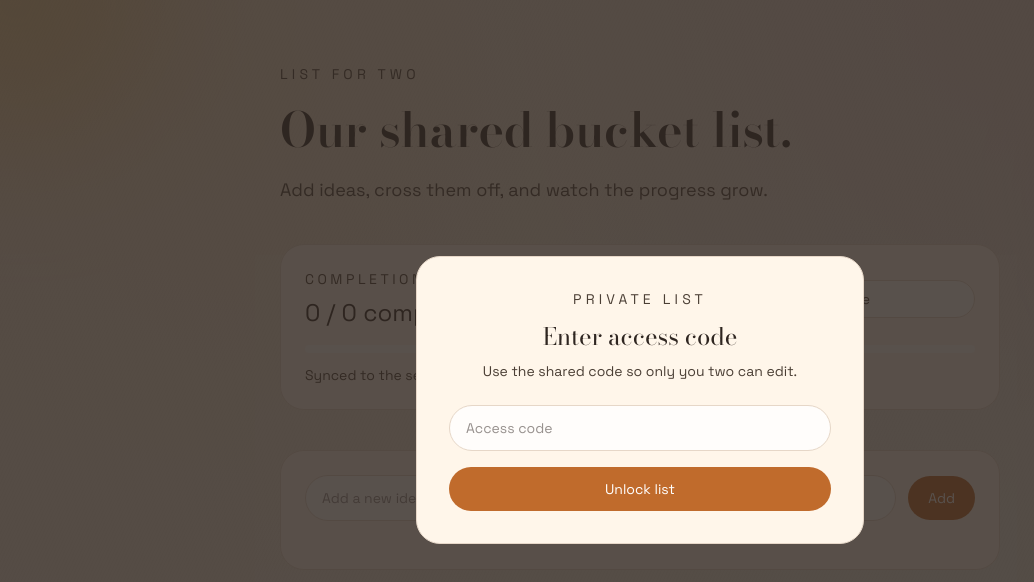
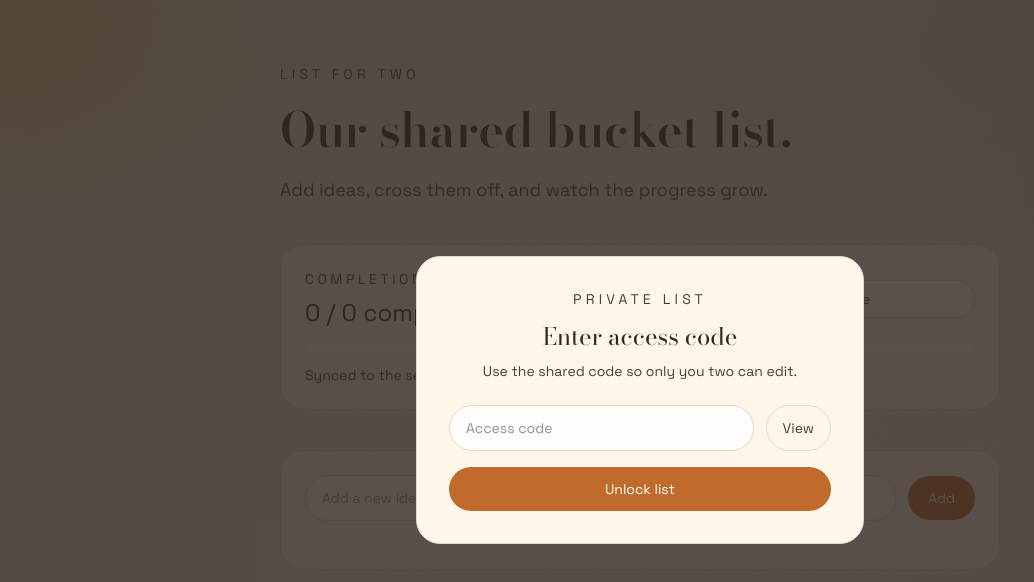
Before and after one commit to abelbegashaw/list-for-two, a Next.js app: page / in a window 1280 px wide. Shown: the top 582 px of the page, without its empty margins (0-1034 px from the left). Built offline with nearby package versions, Linux system fonts and the light colour scheme.

Commit message:
viewing passcode

```diff
--- a/app/page.tsx
+++ b/app/page.tsx
@@ -13,6 +13,7 @@ export default function Home() {
   const [draft, setDraft] = useState("")
   const [accessCode, setAccessCode] = useState("")
   const [accessInput, setAccessInput] = useState("")
+  const [showAccess, setShowAccess] = useState(false)
   const [isLoading, setIsLoading] = useState(true)
   const [isSaving, setIsSaving] = useState(false)
   const [error, setError] = useState<string | null>(null)
@@ -271,16 +272,26 @@ export default function Home() {
             <p className="mt-2 text-sm text-muted">
               Use the shared code so only you two can edit.
             </p>
+            <div className="mt-6 flex flex-col gap-3 sm:flex-row sm:items-center">
               <input
                 value={accessInput}
                 onChange={(event) => setAccessInput(event.target.value)}
                 onKeyDown={(event) => {
                   if (event.key === "Enter") void handleAccessSubmit()
                 }}
-              className="mt-6 w-full rounded-full border border-[color:var(--line)] bg-white/80 px-4 py-3 text-sm text-deep outline-none transition focus:border-[color:var(--accent)]"
+                className="w-full rounded-full border border-[color:var(--line)] bg-white/80 px-4 py-3 text-sm text-deep outline-none transition focus:border-[color:var(--accent)]"
                 placeholder="Access code"
-              type="password"
+                type={showAccess ? "text" : "password"}
               />
+              <button
+                type="button"
+                onClick={() => setShowAccess((prev) => !prev)}
+                className="rounded-full border border-[color:var(--line)] px-4 py-3 text-sm text-muted transition hover:border-[color:var(--accent)]"
+                aria-pressed={showAccess}
+              >
+                {showAccess ? "Hide" : "View"}
+              </button>
+            </div>
             <button
               type="button"
               onClick={() => void handleAccessSubmit()}
```
Lines whose indentation alone changed are shown as unchanged.
